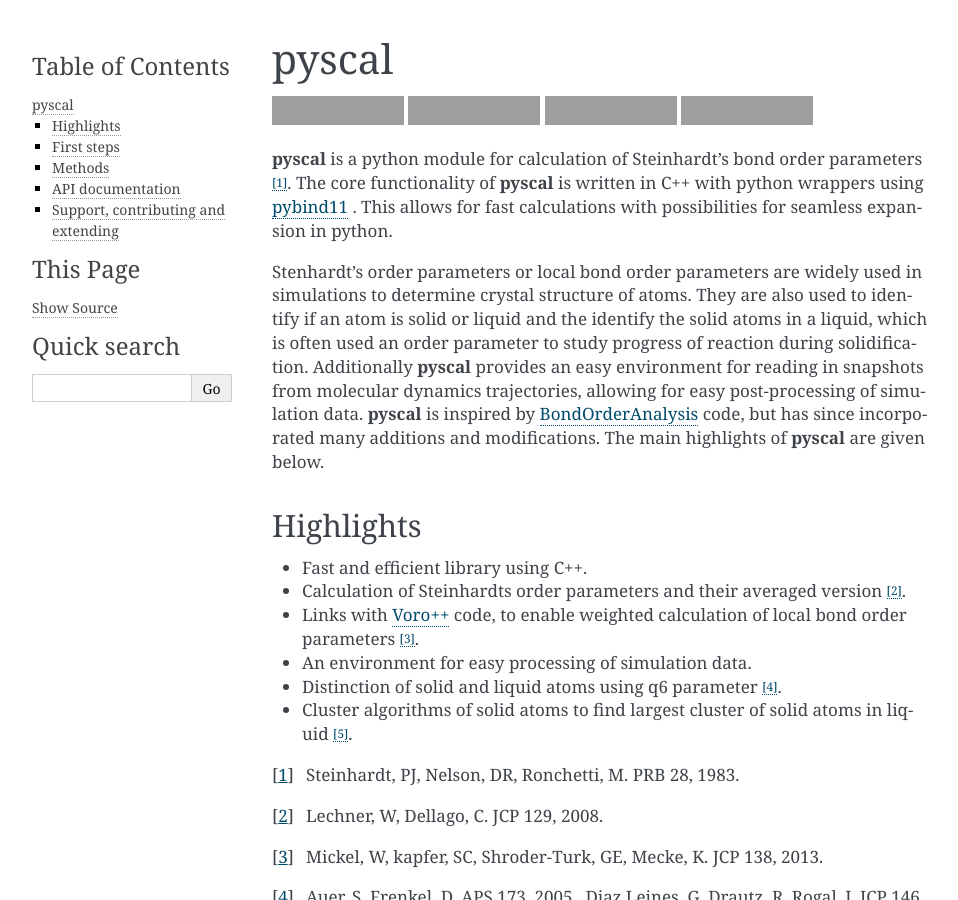
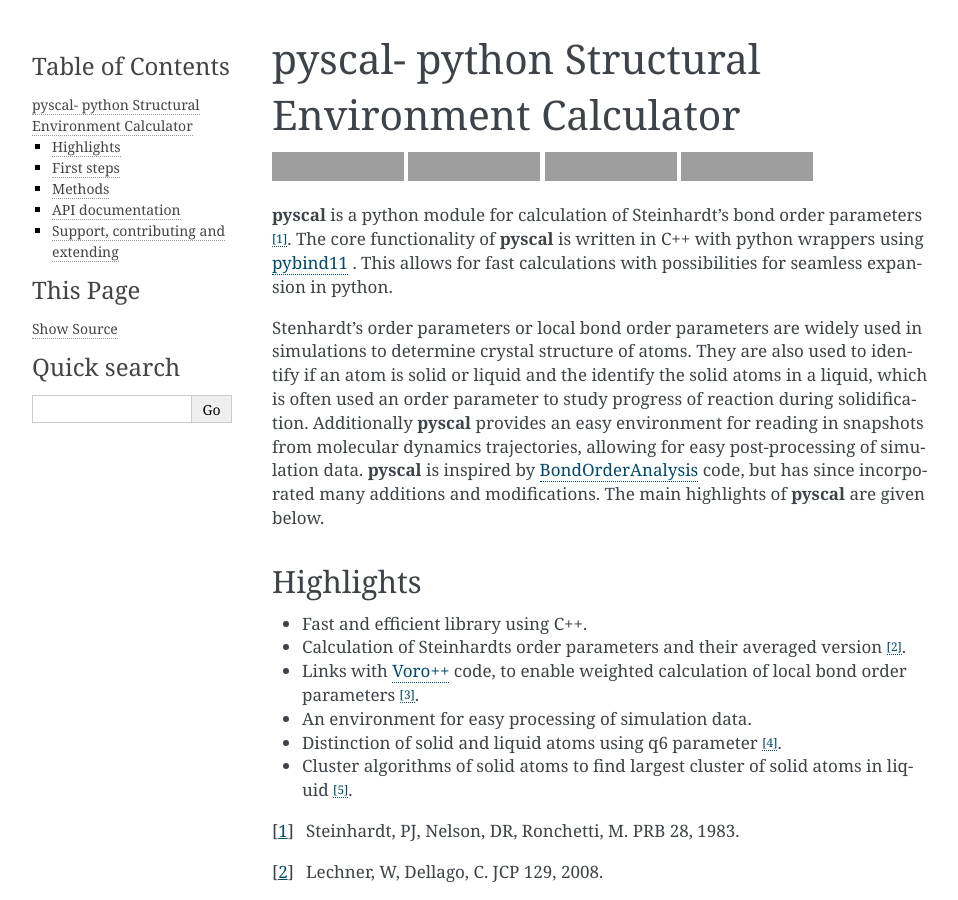
Before and after one commit to pyscal/pyscal, a Sphinx documentation site: the page built from docs/source/index.rst, in a window 1280 px wide and 900 px high, cut to the strip 0-900 px from the top of the window. Shown: the whole strip, without its empty margins (148-1106 px from the left). Built offline with Sphinx 7.4.7, drawn with Linux system fonts in a browser that asks for light colours; pages that are not in the unit, such as notebooks, are missing from menus; grey boxes are pictures that could not be loaded.

Commit message:
modify examples

```diff
--- a/README.rst
+++ b/README.rst
@@ -19,11 +19,12 @@
    :width: 13 %
 
 
-pyscal
-=================================
+pyscal - python Structural Environment Calculator
+=================================================
+
 complete documentation with examples available `here <https://pyscal.readthedocs.io/>`_.
 
-**pyscal** is a python module for calculation of Steinhardt's bond order parameters [#]_. The core functionality of **pyscal** is written in C++ with python wrappers using `pybind11 <https://pybind11.readthedocs.io/en/stable/intro.html>`_ . This allows for fast calculations with possibilities for seamless expansion in python.
+**pyscal** is a python module for calculation of local structural environment  including Steinhardt's bond order parameters [#]_. The core functionality of **pyscal** is written in C++ with python wrappers using `pybind11 <https://pybind11.readthedocs.io/en/stable/intro.html>`_ . This allows for fast calculations with possibilities for seamless expansion in python.
 
 Stenhardt's order parameters or local bond order parameters are widely used in simulations to determine crystal structure of atoms. They are also used to identify if an atom is solid or liquid and the identify the solid atoms in a liquid, which is often used an order parameter to study progress of reaction during solidification. Additionally **pyscal** provides an easy environment for reading in snapshots from molecular dynamics trajectories, allowing for easy post-processing of simulation data. **pyscal** is inspired by `BondOrderAnalysis <https://homepage.univie.ac.at/wolfgang.lechner/bondorderparameter.html>`_ code, but has since incorporated many additions and modifications. The main highlights of **pyscal** are given below.
 
--- a/docs/source/index.rst
+++ b/docs/source/index.rst
@@ -3,8 +3,8 @@
    You can adapt this file completely to your liking, but it should at least
    contain the root `toctree` directive.
 
-pyscal
-=================================
+pyscal- python Structural Environment Calculator
+================================================
 
 .. image:: https://travis-ci.com/srmnitc/pyscal.svg?branch=master
     :target: https://travis-ci.com/srmnitc/pyscal
```
Also changed, not shown: .readthedocs.yml (added), 3 other files.
